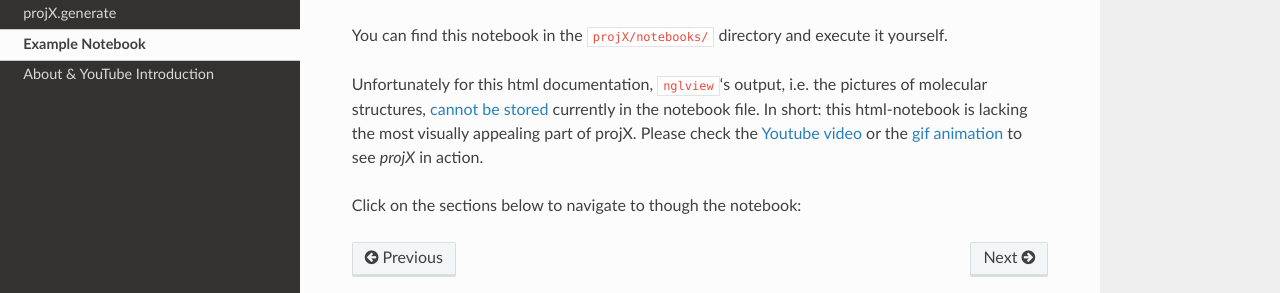
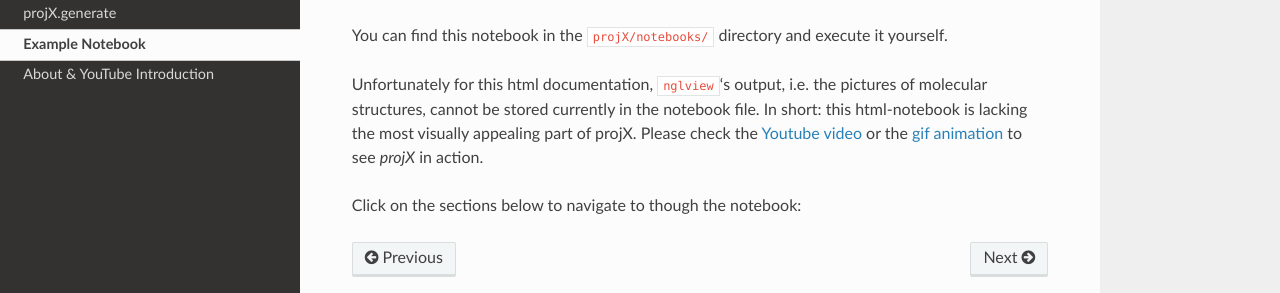
Before and after one commit to markovmodel/molPX, a Sphinx documentation site: the page built from doc/source/index_notebooks.rst, in a window 1280 px wide. Shown: the part 136-429 px from the top of the page. Built offline with Sphinx 7.4.7 and the Read the Docs theme 2.0.0, drawn with Linux system fonts in a browser that asks for light colours; pages that are not in the unit, such as notebooks, are missing from menus; the version number could not be read and is left out; some of the changed lines change nothing that is shown.

Commit message:
Revert "[minor]"
This reverts commit 9813e5b47b842d43519f7c626d6e9df0ae751a5f.

```diff
--- a/doc/source/index_notebooks.rst
+++ b/doc/source/index_notebooks.rst
@@ -8,9 +8,9 @@
 You can find this notebook in the ``projX/notebooks/`` directory and execute it yourself.
 
 Unfortunately for this html documentation, ``nglview``‘s output, i.e. the pictures of molecular structures,
-`cannot be stored <https://github.com/arose/nglview/issues/37>`_ currently in the notebook file.
-In short: this html-notebook is lacking the most visually appealing part of projX. Please check
-the :doc:`Youtube video </about>`  or the :doc:`gif animation </index>` to see `projX` in action.
+cannot be stored currently in the notebook file. In short: this html-notebook is lacking the most visually
+appealing part of projX. Please check the :doc:`Youtube video </about>`  or the :doc:`gif animation </index>`
+to see `projX` in action.
 
 Click on the sections below to navigate to though the notebook:
 
```
